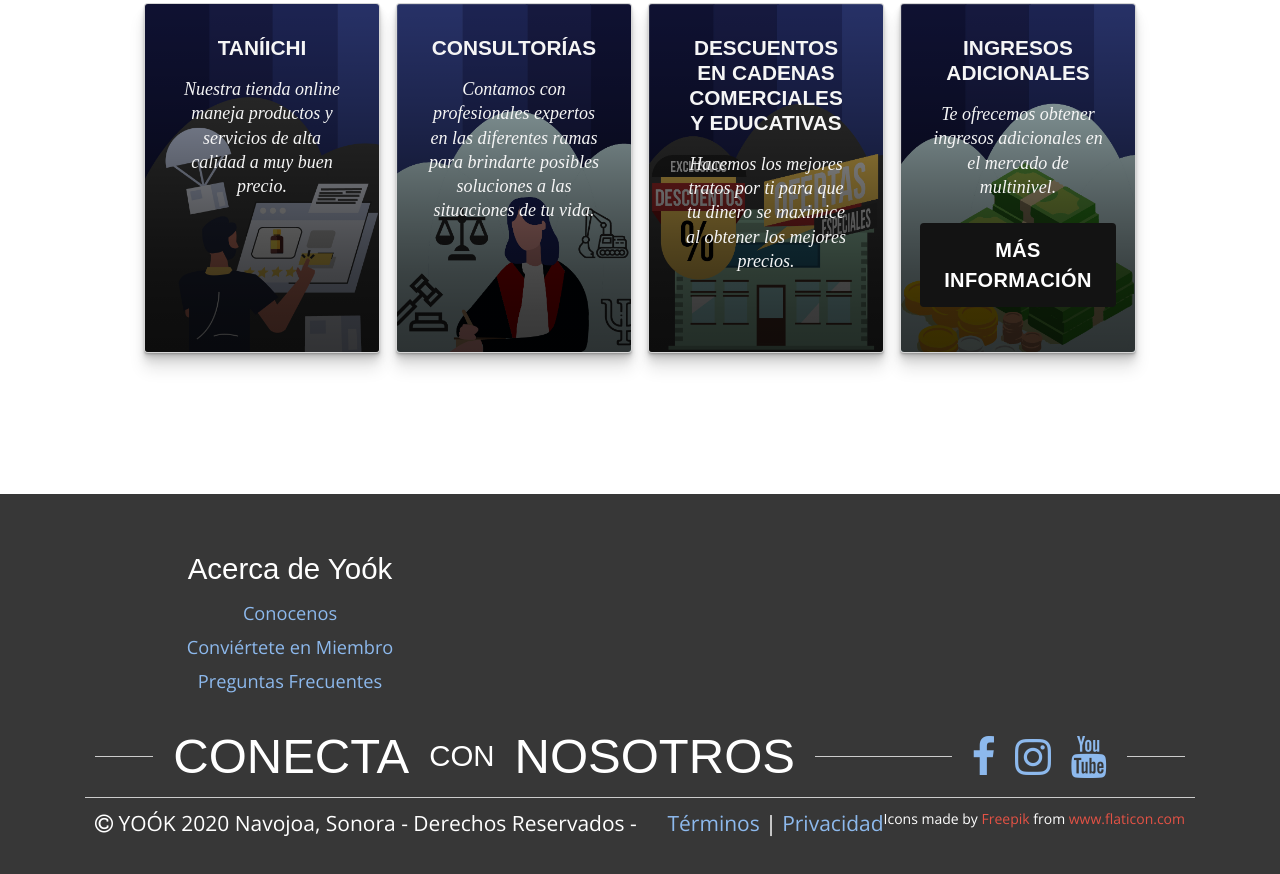
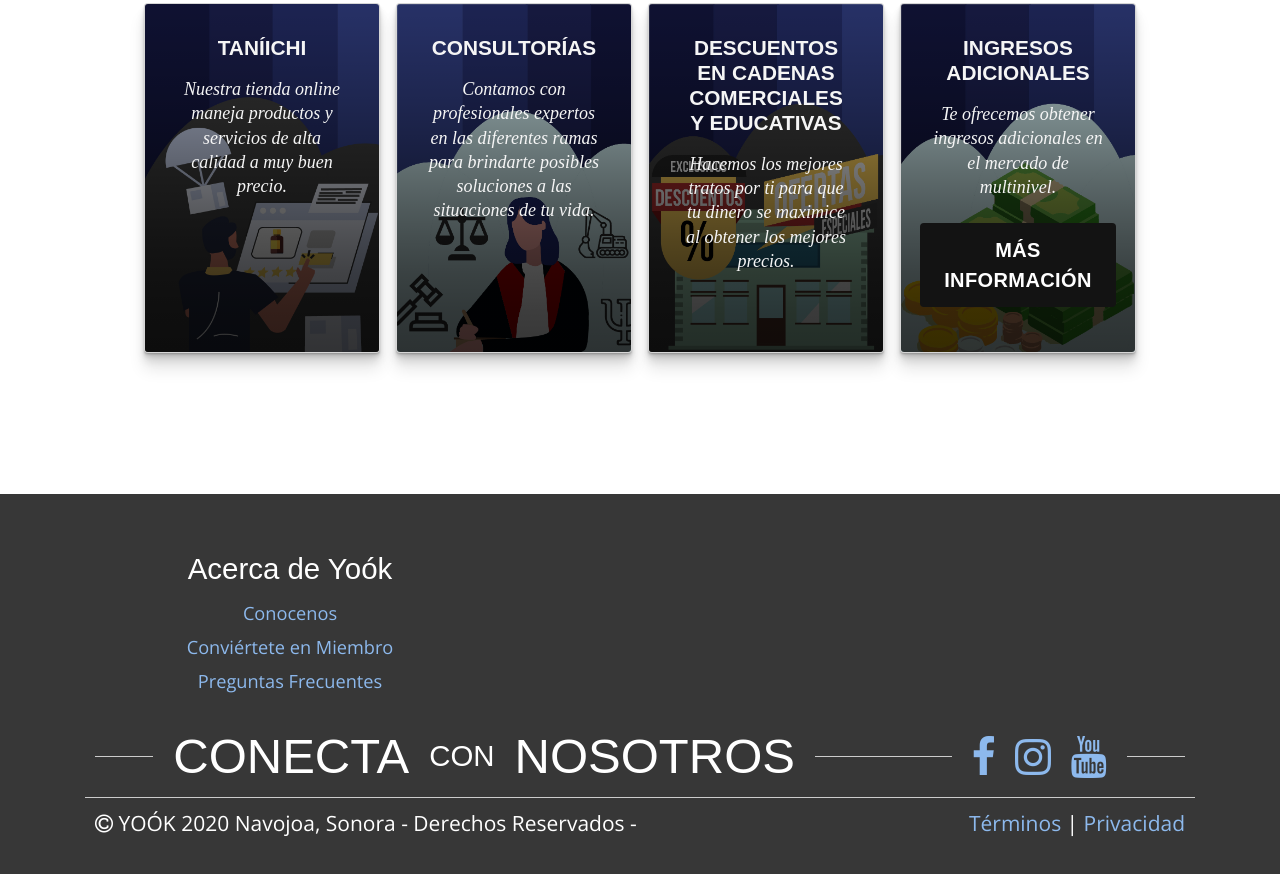
Before and after one commit to rominavc99/previewWebstieyook, a plain HTML site: page index.html in a window 1280 px wide. Shown: the part 2606-3480 px from the top of the page. Drawn offline with nearby package versions, Linux system fonts and the light colour scheme; files whose address does not match are found by name.

Commit message:
cambio index

```diff
--- a/index.html
+++ b/index.html
@@ -586,7 +586,7 @@
                   <div class="footer-bottom-wrapper">
                   <a href="#" class="generic-anchor" rel="nofollow">Términos</a> | <a href="#" class="generic-anchor" rel="nofollow">Privacidad</a>
                     </div>
-                    <div>Icons made by <a href="https://www.freepik.com" title="Freepik">Freepik</a> from <a href="https://www.flaticon.com/" title="Flaticon">www.flaticon.com</a></div>
+
                 </section>
               </footer>
 
```
